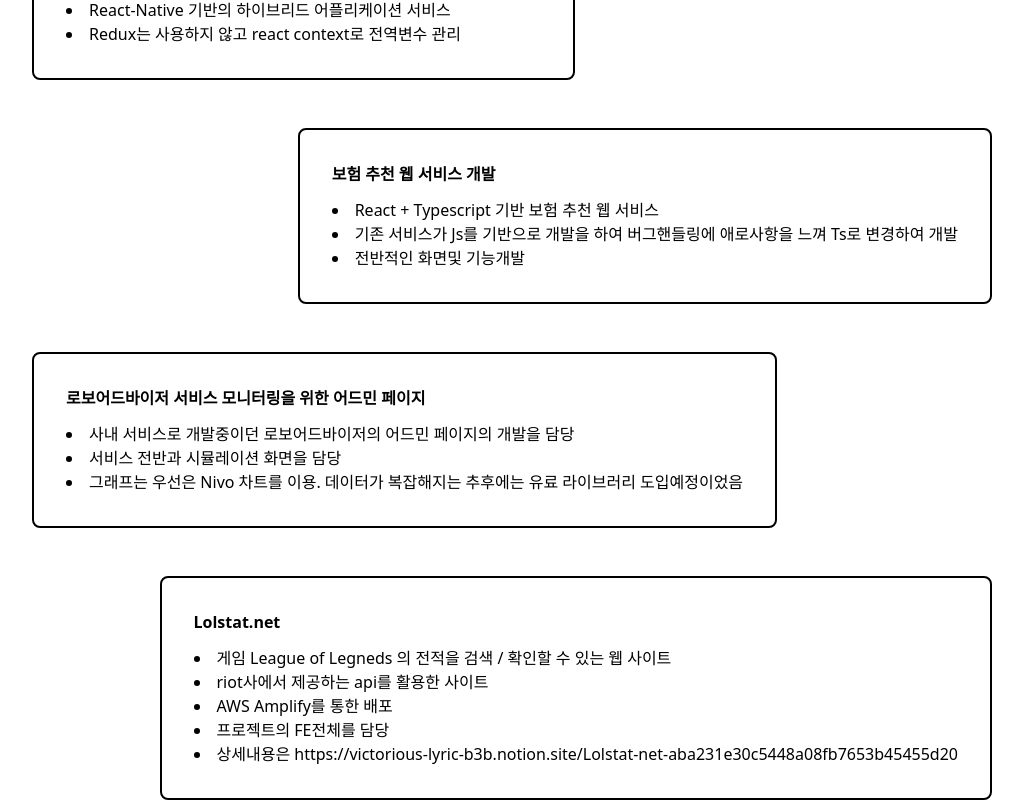
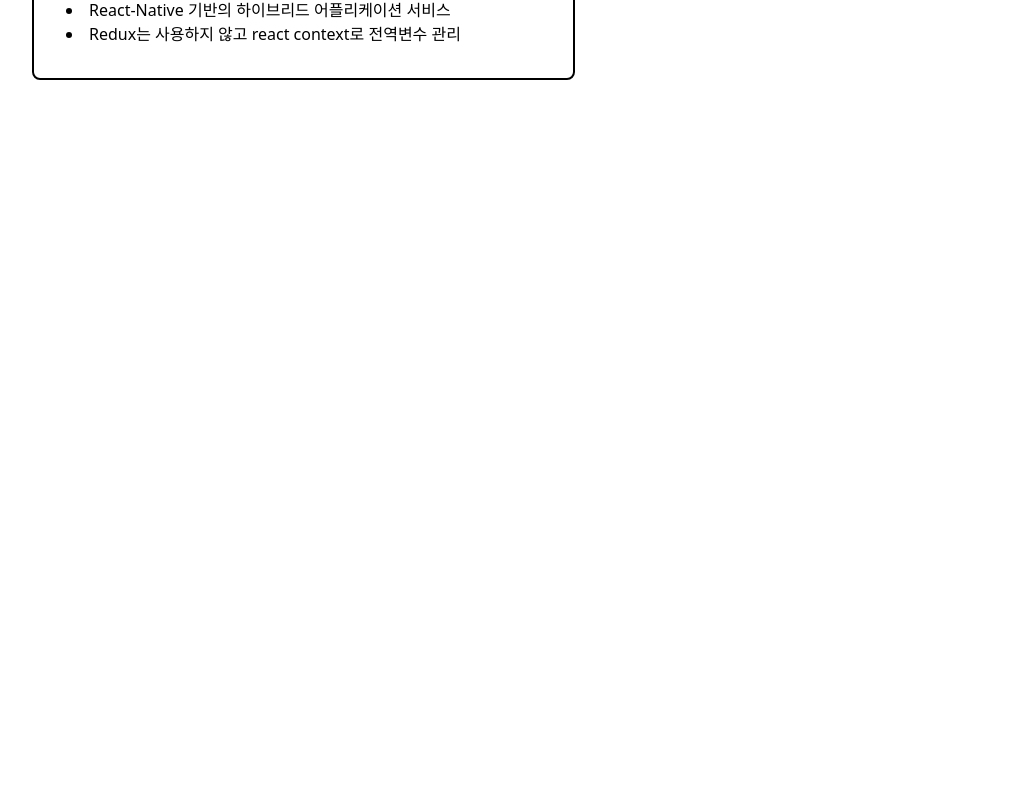
Before and after one commit to khil94/portfolio-web, a Next.js app: page / in a window 1280 px wide. Shown: the part 2400-3202 px from the top of the page, without its empty margins (256-1279 px from the left). Built offline with nearby package versions, Linux system fonts and the light colour scheme.

Commit message:
[feat] : 각 프로젝트의 섹션에 도달 할 때 애니메이션이 출력되게 수정

```diff
--- a/src/sections/ProjectDetailSection.tsx
+++ b/src/sections/ProjectDetailSection.tsx
@@ -2,16 +2,21 @@ import { IProject } from "@/types/type";
 
 interface IProp {
   data: IProject;
+  isTarget: boolean;
 }
 
-export default function ProjectDetailSection({ data }: IProp) {
+export default function ProjectDetailSection({ data, isTarget }: IProp) {
   return (
     <div
       key={data.name + "-wrapper"}
-      className="flex even:justify-end w-full mb-12 animate-appear even:animate-appearRight"
+      className={`flex even:justify-end w-full mb-12 ${
+        isTarget ? "animate-appear even:animate-appearRight" : "opacity-0"
+      }`}
     >
       <div className="border-2 border-black p-8 rounded-lg ">
-        <h1 className=" font-semibold mb-3">{data.name}</h1>
+        <h3 id={data.name} className=" font-semibold mb-3">
+          {data.name}
+        </h3>
         <div>
           {data.detail.map((v) => {
             return <li key={data.name + v}>{v}</li>;
--- a/src/sections/ProjectSection.tsx
+++ b/src/sections/ProjectSection.tsx
@@ -1,10 +1,17 @@
 import { PROJECT_LIST } from "@/constants/constants";
+import { useScrollSpy } from "@/hooks/useIntersectionObservation";
 import { IProject } from "@/types/type";
-import { useState } from "react";
+import { useEffect, useState } from "react";
 import ProjectDetailSection from "./ProjectDetailSection";
 
 export default function ProjectSection() {
   const [currentProject, setCurrentProject] = useState<IProject>();
+  const currentDetailId = useScrollSpy("h3");
+  const [visited, setVisited] = useState(new Set());
+
+  useEffect(() => {
+    currentDetailId.length > 0 && setVisited(visited.add(currentDetailId));
+  }, [currentDetailId]);
 
   return (
     <section
@@ -15,7 +22,13 @@ export default function ProjectSection() {
       <div className="w-full flex">
         <div className="relative w-full ">
           {PROJECT_LIST.map((v) => {
-            return <ProjectDetailSection key={v.name} data={v} />;
+            return (
+              <ProjectDetailSection
+                isTarget={visited.has(v.name) || currentDetailId === v.name}
+                key={v.name}
+                data={v}
+              />
+            );
           })}
         </div>
       </div>
```
